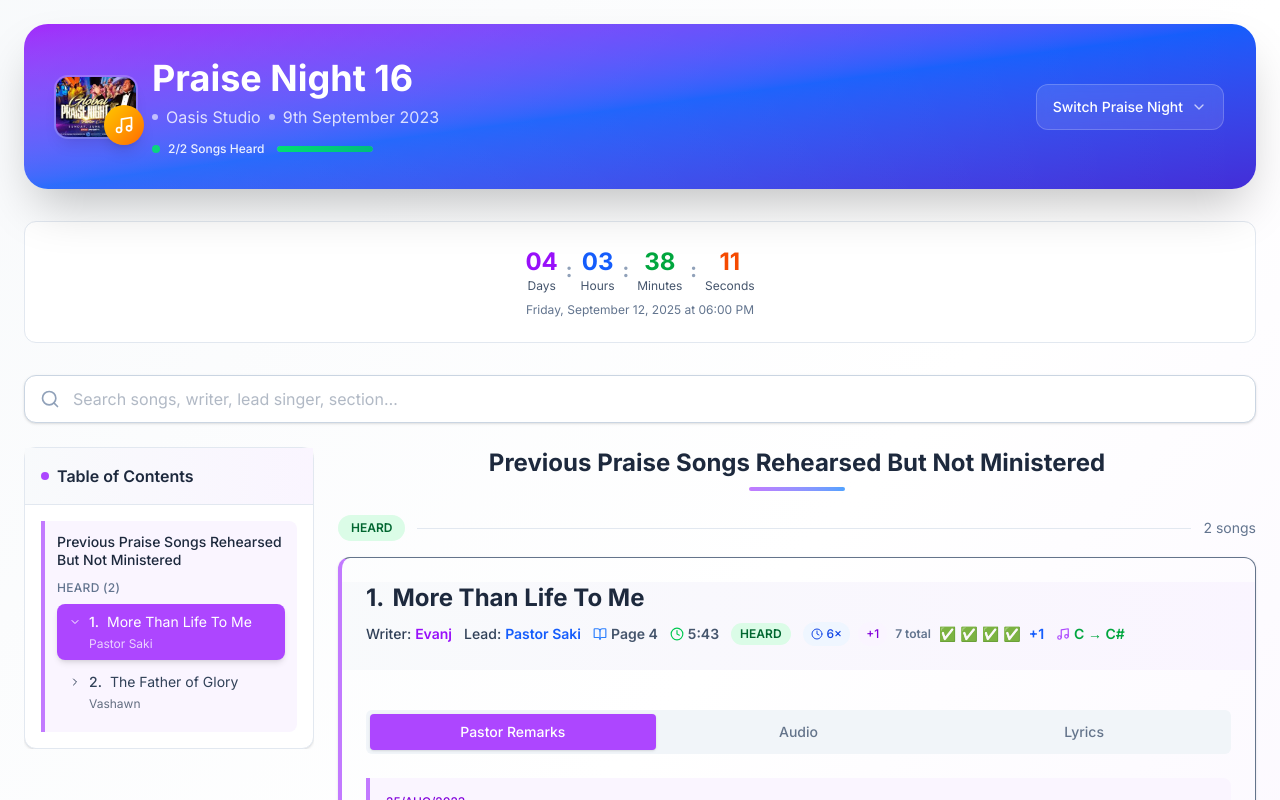
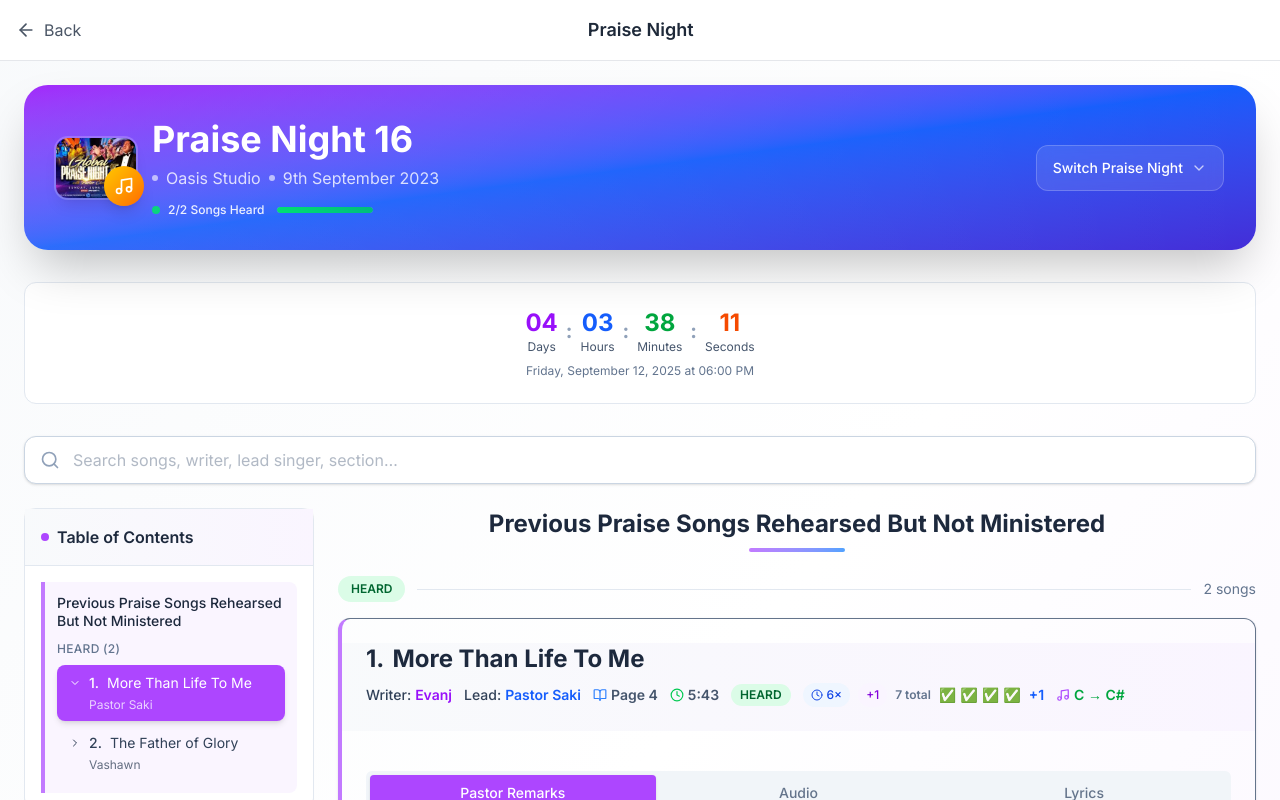
Before and after one commit to EricStephen12/loveworld-singers-rehearsal-hub-, a Next.js app: page /pages/praise-night in a window 1280 px wide. Shown: the top 800 px of the page. Built offline with nearby package versions, Linux system fonts and the light colour scheme.

Commit message:
Update navigation in HomePage and add back button to Praise Night page

```diff
--- a/src/app/home/page.tsx
+++ b/src/app/home/page.tsx
@@ -106,7 +106,7 @@ export default function HomePage() {
     {
       icon: Calendar,
       title: 'Rehearsals',
-      href: '#',
+      href: '/pages/praise-night',
       badge: null,
     },
     {
--- a/src/app/pages/praise-night/page.tsx
+++ b/src/app/pages/praise-night/page.tsx
@@ -7,7 +7,8 @@ import { Badge } from "@/components/ui/badge";
 import { Tabs, TabsList, TabsTrigger, TabsContent } from "@/components/ui/tabs";
 import Image from "next/image";
 
-import { ChevronRight, Search, Clock, Music, User, BookOpen, Timer, Mic, Edit, ChevronDown, ChevronUp, Play, Pause } from "lucide-react";
+import { ChevronRight, Search, Clock, Music, User, BookOpen, Timer, Mic, Edit, ChevronDown, ChevronUp, Play, Pause, ArrowLeft } from "lucide-react";
+import Link from "next/link";
 import { CountdownTimer } from "@/components/countdown-timer";
 import { getCurrentPraiseNight, getAllPraiseNights, setCurrentPraiseNight, getCurrentSongs, Song, PraiseNight } from "@/data/songs";
 
@@ -724,6 +725,16 @@ function TOC({ grouped, activeId, onJump }: {
         html { scroll-behavior: smooth; }
       `}</style>
 
+      {/* Header with Back Arrow */}
+      <div className="flex items-center justify-between p-4 border-b border-gray-200 bg-white">
+        <Link href="/home" className="flex items-center space-x-2">
+          <ArrowLeft className="w-5 h-5 text-gray-600" />
+          <span className="text-gray-600">Back</span>
+        </Link>
+        <h1 className="text-lg font-semibold text-gray-800">Praise Night</h1>
+        <div className="w-16"></div> {/* Spacer for center alignment */}
+      </div>
+
       <div className="mx-auto max-w-7xl p-4 md:p-6 relative">
         <Header />
 
```
